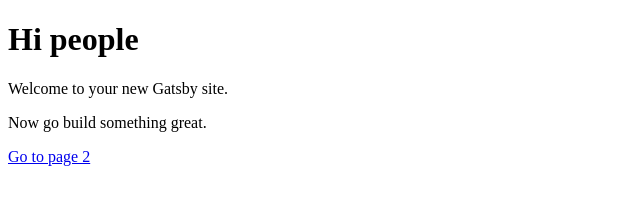
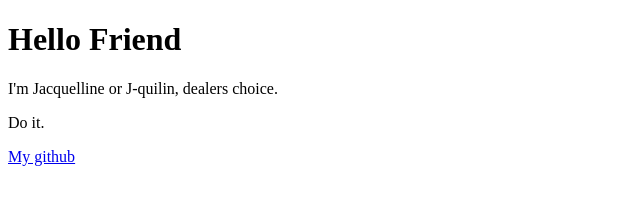
Before and after one commit to j-quilin/babyblue, a Gatsby site: page / in a window 1280 px wide. Shown: the whole page, without its empty margins (0-640 px from the left). Built offline with nearby package versions, Linux system fonts and the light colour scheme; Gatsby itself is replaced by a stand-in of ours.

Commit message:
Personalized Info

```diff
--- a/src/pages/index.js
+++ b/src/pages/index.js
@@ -3,10 +3,10 @@ import Link from 'gatsby-link'
 
 const IndexPage = () => (
   <div>
-    <h1>Hi people</h1>
-    <p>Welcome to your new Gatsby site.</p>
-    <p>Now go build something great.</p>
-    <Link to="https://github.com/j-quilin">Go to page 2</Link>
+    <h1>Hello Friend</h1>
+    <p>I'm Jacquelline or J-quilin, dealers choice.</p>
+    <p>Do it.</p>
+    <Link to="https://github.com/j-quilin">My github</Link>
   </div>
 )
 
```
